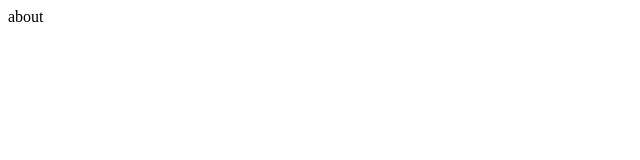
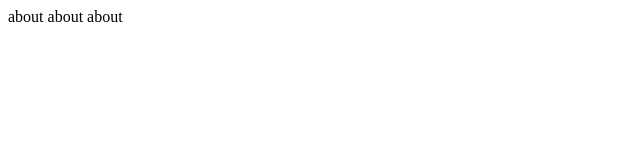
Before and after one commit to div7s/git-test, a plain HTML site: page about.html in a window 1280 px wide. Shown: the full height of the page, 0-640 px from the left. Drawn offline with Linux system fonts and the light colour scheme.

Commit message:
フォークabout.htmlコンテンツ更新

```diff
--- a/about.html
+++ b/about.html
@@ -9,5 +9,7 @@
 </head>
 <body>
   about
+  about
+  about
 </body>
 </html>
```
